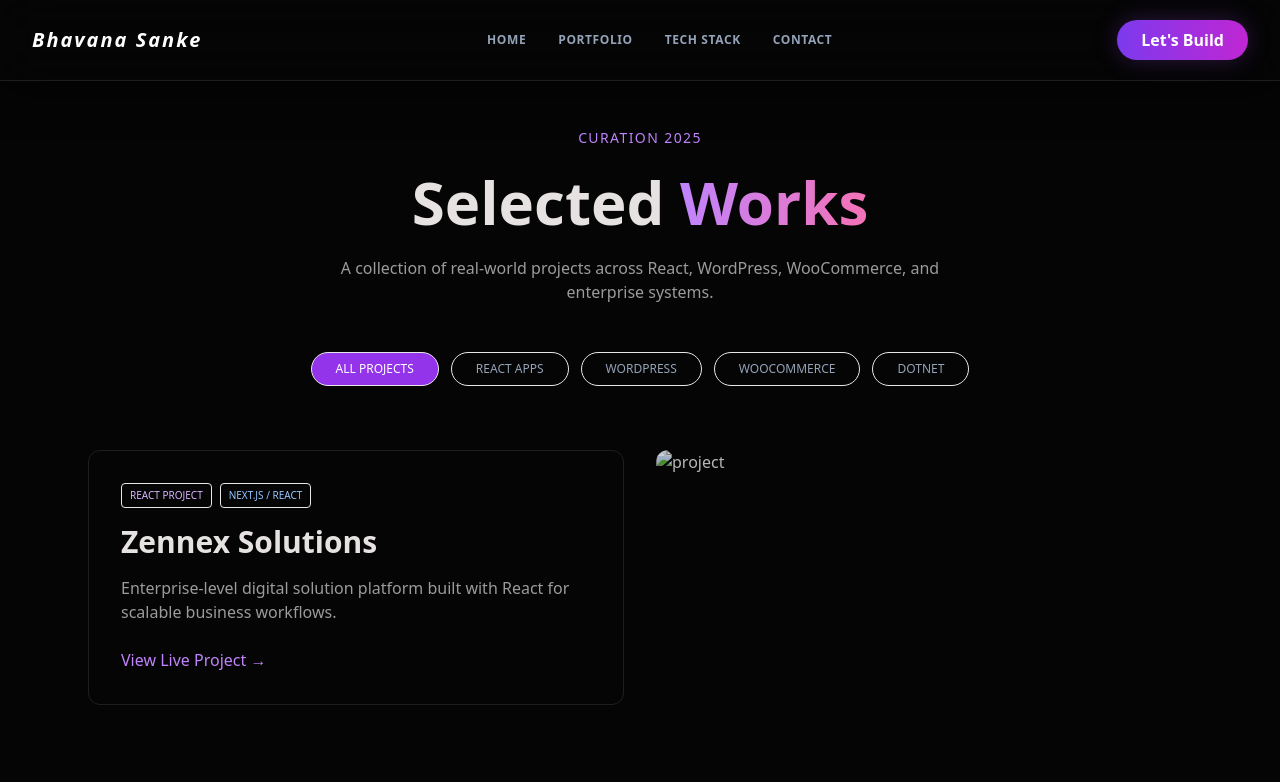
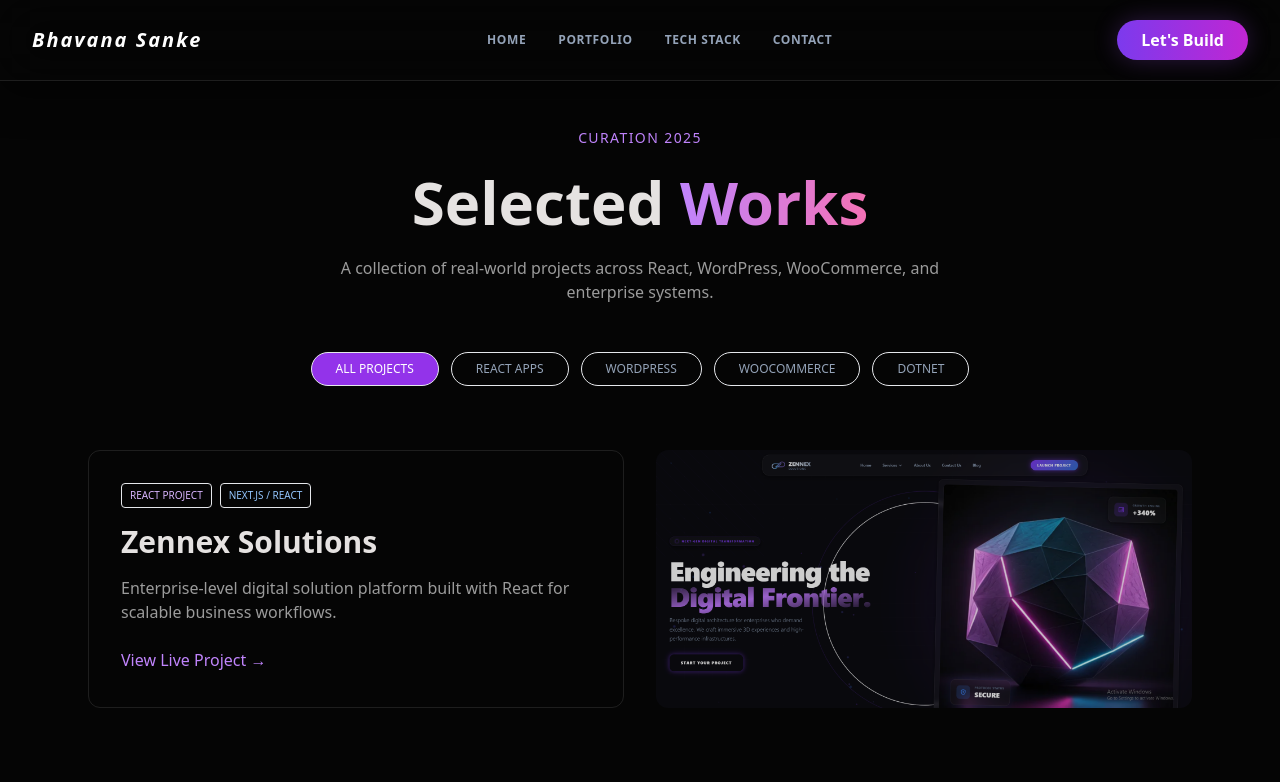
Before and after one commit to SankeBhavana/PortfolioWebsite, a plain HTML site: page portfolio.html in a window 1280 px wide. Shown: the top 782 px of the page. Drawn offline with nearby package versions, Linux system fonts and the light colour scheme; the site is published under a folder, as on GitHub Pages, so addresses that start at the root find nothing.

Commit message:
Update portfolio.html

```diff
--- a/portfolio.html
+++ b/portfolio.html
@@ -100,7 +100,7 @@
     </div>
 
     <img
-      src="/zennex.png"
+      src="zennex.png"
       alt="project"
       class="rounded-xl object-cover w-full h-full opacity-80 hover:scale-105 transition duration-500"
     />
```
